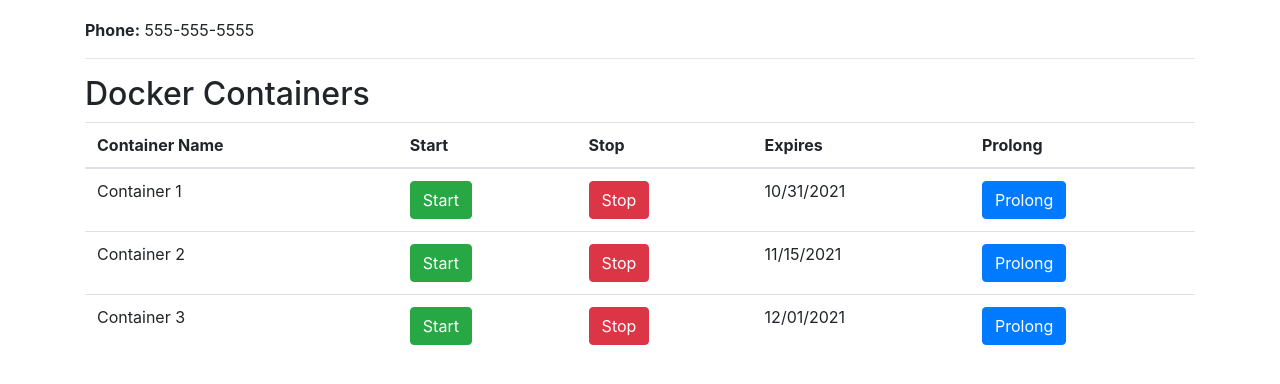
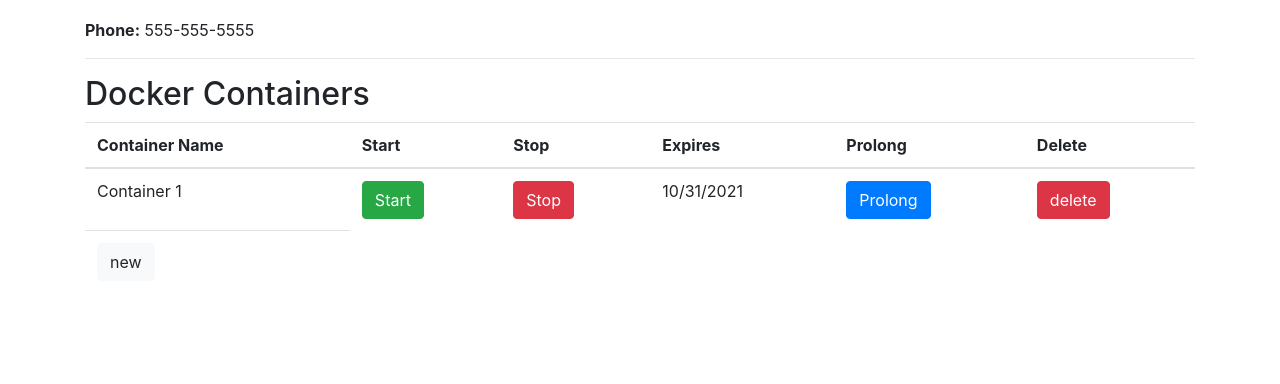
Before and after one commit to data-bases-team/dockermanager, a Django app: page /dashboard/ in a window 1280 px wide. Shown: the part 213-597 px from the top of the page. Run offline with Django 4.2, Linux system fonts and the light colour scheme; some libraries are stand-ins or nearby versions.

Commit message:
run_scrcript_new and _delete  added

```diff
--- a/templates/dashboard.html
+++ b/templates/dashboard.html
@@ -1,8 +1,6 @@
 <!--users/templates/users/dashboard.html-->
 
-{% extends 'base.html' %}
-
-{% block content %}
+{% extends 'base.html' %} {% block content %}
 <div>
   {% if user.is_authenticated %}
   <a href="{% url 'logout' %}">Logout</a>
@@ -14,7 +12,7 @@
     <h1>Personal Account Page</h1>
     <hr />
     <h2>Account Information</h2>
-        <p><strong>Account Name:</strong> {{ user.username }} </p>
+    <p><strong>Account Name:</strong> {{ user.username }}</p>
     <p><strong>Email:</strong> {{ user.email }}</p>
     <p><strong>Phone:</strong> 555-555-5555</p>
     {% comment %} точно нужен телефон?? {% endcomment %}
@@ -28,59 +26,82 @@
           <th>Stop</th>
           <th>Expires</th>
           <th>Prolong</th>
+          <th>Delete</th>
         </tr>
       </thead>
       <tbody>
         <tr>
           <td>Container 1</td>
-              <td><button class="btn btn-success" id="run-script-start" >Start
-              </button></td>
-              <td><button class="btn btn-danger" id="run-script-end">Stop</button></td>
+          <td>
+            <button class="btn btn-success" id="run-script-start">Start</button>
+          </td>
+          <td>
+            <button class="btn btn-danger" id="run-script-end">Stop</button>
+          </td>
           <td>10/31/2021</td>
-              <td><button class="btn btn-primary" id="run-script-prolong" >Prolong</button></td>
+          <td>
+            <button class="btn btn-primary" id="run-script-prolong">
+              Prolong
+            </button>
+          </td>
+          <td>
+            <button class="btn btn-danger" id="run-script-delete">
+              delete
+            </button>
+          </td>
+          <tr>
+            <td><button type="button" class="btn btn-light" id="run-script-new">new</button></td>
         </tr>
+        </tr>
+
+
 
         <script>
           const start = document.getElementById("run-script-start");
           start.addEventListener("click", () => {
             fetch("/run_script_start/")
-                        .then(response => response.text())
-                        .then(data => console.log(data))
-                        .catch(error => console.error(error));
+              .then((response) => response.text())
+              .then((data) => console.log(data))
+              .catch((error) => console.error(error));
           });
 
           const stop = document.getElementById("run-script-end");
           stop.addEventListener("click", () => {
             fetch("/run_script_end/")
-                        .then(response => response.text())
-                        .then(data => console.log(data))
-                        .catch(error => console.error(error));
+              .then((response) => response.text())
+              .then((data) => console.log(data))
+              .catch((error) => console.error(error));
           });
 
           const prolong = document.getElementById("run-script-prolong");
 
           prolong.addEventListener("click", () => {
             fetch("/run_script_prolong/")
-                        .then(response => response.text())
-                        .then(data => console.log(data))
-                        .catch(error => console.error(error));
+              .then((response) => response.text())
+              .then((data) => console.log(data))
+              .catch((error) => console.error(error));
+            });
+
+
+          const delete = document.getElementById("run-script-delete");
+
+          delete.addEventListener("click", () => {
+            fetch("/run_script_delete/")
+              .then((response) => response.text())
+              .then((data) => console.log(data))
+              .catch((error) => console.error(error));
+          });
+
+          const new = document.getElementById("run-script-new");
+
+          new.addEventListener("click", () => {
+            fetch("/run_script_new/")
+              .then((response) => response.text())
+              .then((data) => console.log(data))
+              .catch((error) => console.error(error));
           });
 
         </script>
-
-            <tr>
-              <td>Container 2</td>
-              <td><button class="btn btn-success">Start</button></td>
-              <td><button class="btn btn-danger">Stop</button></td>
-              <td>11/15/2021</td>
-              <td><button class="btn btn-primary">Prolong</button></td>
-            </tr>
-            <tr>
-              <td>Container 3</td>
-              <td><button class="btn btn-success">Start</button></td>
-              <td><button class="btn btn-danger">Stop</button></td>
-              <td>12/01/2021</td>
-              <td><button class="btn btn-primary">Prolong</button></td>
         </tr>
       </tbody>
     </table>
--- a/users/urls.py
+++ b/users/urls.py
@@ -9,4 +9,6 @@ urlpatterns = [
     path('run_script_start/', views.run_script_start, name='run_script_start'),
     path('run_script_end/', views.run_script_end, name='run_script_end'),
     path('run_script_prolong/', views.run_script_prolong, name='run_script_prolong'),
+    path('run_script_new/', views.run_script_new, name='run_script_new'),
+    path('run_script_delete/', views.run_script_delete, name='run_script_delete'),
 ]
--- a/users/views.py
+++ b/users/views.py
@@ -35,3 +35,11 @@ def run_script_end(request):
 def run_script_prolong(request):
     subprocess.run(["bash", str(pathlib.Path(__file__).parent.parent.resolve()) + "/prolong.sh"], shell=False)
     return HttpResponse("Script executed successfully")
+
+def run_script_new(request):
+    subprocess.run(["bash", str(pathlib.Path(__file__).parent.parent.resolve()) + "/new.sh"], shell=False)
+    return HttpResponse("Script executed successfully")
+
+def run_script_delete(request):
+    subprocess.run(["bash", str(pathlib.Path(__file__).parent.parent.resolve()) + "/delete.sh"], shell=False)
+    return HttpResponse("Script executed successfully")
```
Lines whose indentation alone changed are shown as unchanged.
